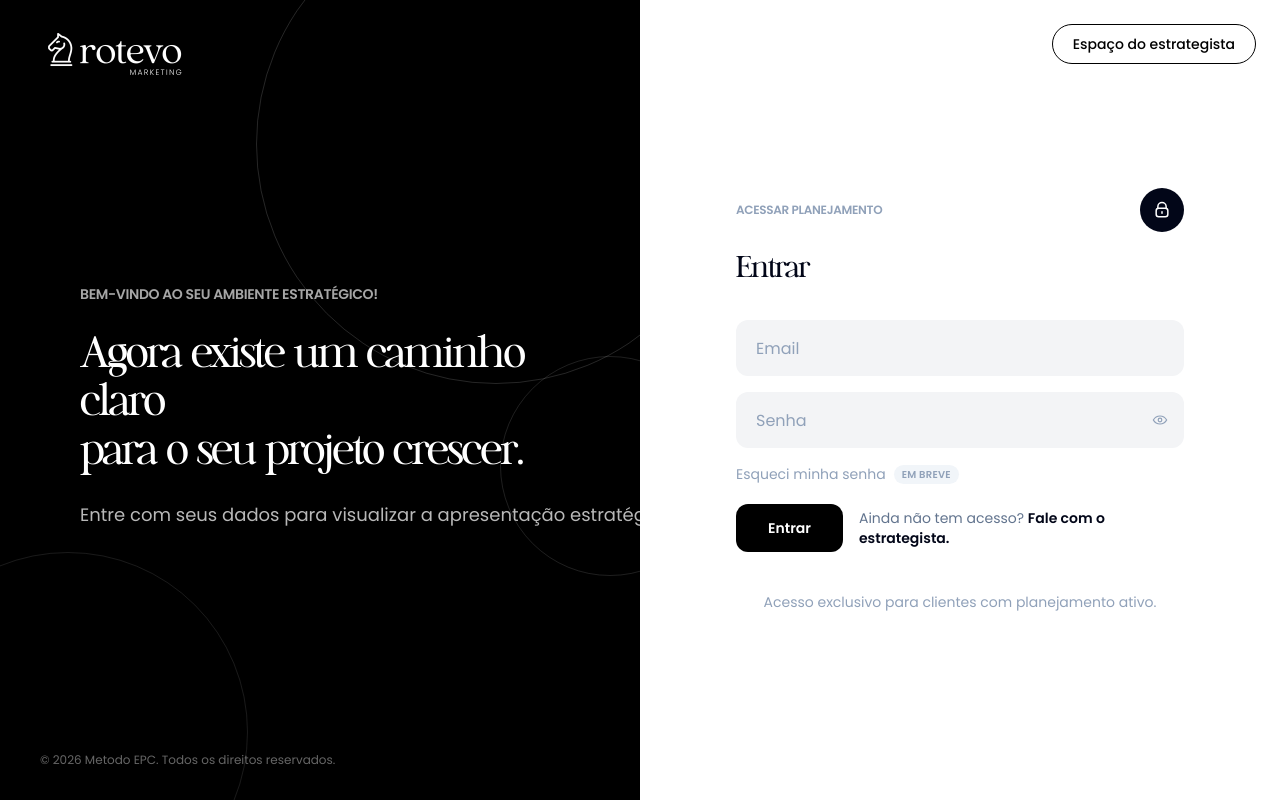
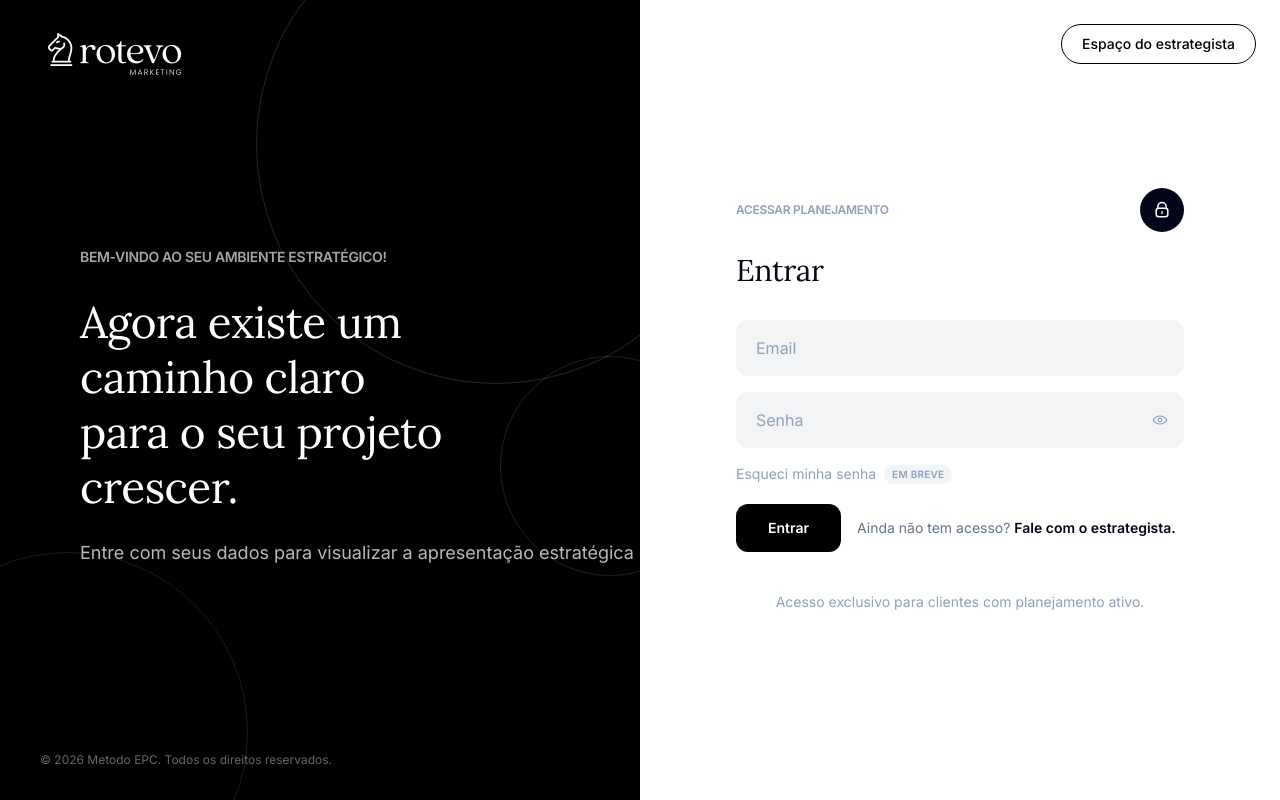
Before and after one commit to rotevo-marketing/metodo-epc, a Next.js app: page / in a window 1280 px wide. Built offline with nearby package versions, Linux system fonts and the light colour scheme; no server answers.

Commit message:
Ajusta fontes e identidade preto e branco

```diff
--- a/src/app/globals.css
+++ b/src/app/globals.css
@@ -26,5 +26,5 @@ body {
 h1,
 h2,
 h3 {
-  font-family: var(--font-heading), Georgia, serif;
+  font-family: var(--font-heading), "Georgia", serif;
 }
--- a/src/app/layout.tsx
+++ b/src/app/layout.tsx
@@ -1,15 +1,15 @@
 import type { Metadata } from "next";
-import localFont from "next/font/local";
-import { Poppins } from "next/font/google";
+import { Lora, Inter } from "next/font/google";
 import "./globals.css";
 
-const quincy = localFont({
-  src: "../fonts/Quincy-Regular.ttf",
+const lora = Lora({
   variable: "--font-heading",
+  subsets: ["latin"],
+  weight: ["400", "500", "600", "700"],
   display: "swap",
 });
 
-const poppins = Poppins({
+const inter = Inter({
   variable: "--font-body",
   subsets: ["latin"],
   weight: ["300", "400", "500", "600", "700"],
@@ -29,7 +29,7 @@ export default function RootLayout({
   return (
     <html
       lang="pt-BR"
-      className={`${quincy.variable} ${poppins.variable} h-full antialiased`}
+      className={`${lora.variable} ${inter.variable} h-full antialiased`}
     >
       <body className="min-h-full flex flex-col">{children}</body>
     </html>
--- a/src/app/page.tsx
+++ b/src/app/page.tsx
@@ -136,7 +136,7 @@ export default function HomePage() {
               Bem-vindo ao seu ambiente estratégico!
             </p>
 
-            <h1 className="mt-7 max-w-2xl text-4xl font-light leading-[1.1] tracking-[-0.04em] text-white xl:text-[2.75rem]">
+            <h1 className="mt-7 max-w-2xl text-4xl font-normal leading-[1.25] tracking-[-0.01em] text-white xl:text-[2.75rem]">
               Agora existe um caminho claro<br />para o seu projeto crescer.
             </h1>
 
@@ -156,7 +156,7 @@ export default function HomePage() {
       <div className="relative flex w-full flex-col items-center justify-center bg-white px-6 py-12 lg:w-1/2">
         <Link
           href="/estrategista/login"
-          className="absolute right-6 top-6 inline-flex h-10 items-center justify-center rounded-full border border-black bg-white px-5 text-sm font-medium text-black transition-colors duration-200 hover:bg-gray-50"
+          className="absolute right-6 top-6 inline-flex h-10 items-center justify-center rounded-full border border-black bg-white px-5 text-sm font-medium text-black transition-colors duration-200 hover:bg-black hover:text-white"
         >
           Espaço do estrategista
         </Link>
@@ -176,7 +176,7 @@ export default function HomePage() {
             </div>
           </div>
 
-          <h1 className="mt-5 text-3xl font-light tracking-[-0.04em] text-slate-950">
+          <h1 className="mt-5 text-3xl font-normal tracking-[-0.01em] text-slate-950">
             Entrar
           </h1>
 
```
